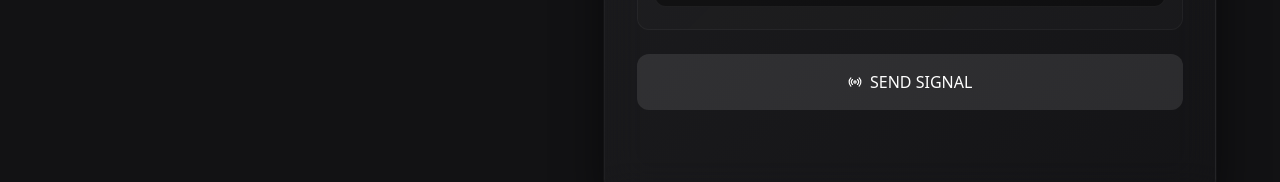
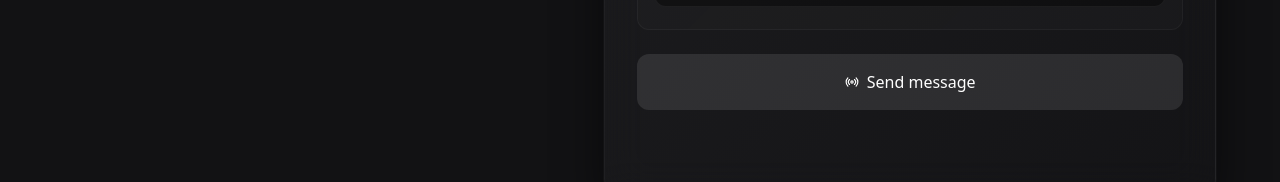
Before and after one commit to soics/myths-portfolio, a React (Vite) app: page / in a window 1280 px wide. Shown: the part 4545-4727 px from the top of the page. Built offline with nearby package versions, Linux system fonts and the light colour scheme; no server answers.

Commit message:
tweak: button label 'SEND SIGNAL' → 'Send message'

```diff
--- a/src/components/Contact.tsx
+++ b/src/components/Contact.tsx
@@ -167,7 +167,7 @@ export function Contact() {
               ) : (
                 <span className="flex items-center gap-2">
                   <Radio size={14} />
-                  SEND SIGNAL
+                  Send message
                 </span>
               )}
             </motion.button>
```
